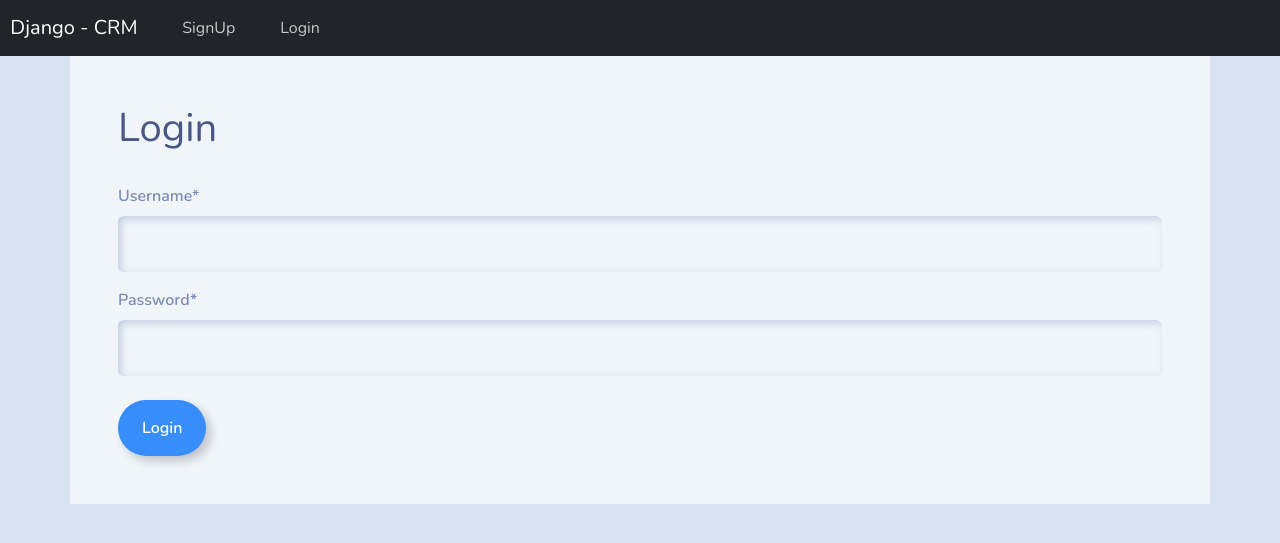
After one commit to mostafa3ttar/Django-Build-CRM, a Django app: page /users/login/ in a window 1280 px wide. The commit adds this page. Shown: the top 543 px of the page. Run offline with Django 5.2, Linux system fonts and the light colour scheme; some libraries are stand-ins or nearby versions.

Commit message:
feat: setup custom user model and authentication system

```diff
--- a/project/settings.py
+++ b/project/settings.py
@@ -129,3 +129,4 @@ USE_TZ = True
 STATIC_URL = 'static/'
 
 AUTH_USER_MODEL = 'users.User'
+LOGIN_URL = 'login'
--- a/project/urls.py
+++ b/project/urls.py
@@ -3,5 +3,6 @@ from django.urls import path , include
 
 urlpatterns = [
     path('admin/', admin.site.urls),
+    path('users/', include('users.urls')),
     path('', include('webapp.urls')),
 ]
--- a/templates/parts/navbar.html
+++ b/templates/parts/navbar.html
@@ -1,5 +1,5 @@
 <nav class="navbar navbar-expand-lg navbar-dark bg-dark justify-content-center">
-    <a class="navbar-brand main-heading" href="">
+    <a class="navbar-brand main-heading" href="{% url 'webapp:home' %}">
 
         &nbsp; Django - CRM
     </a>
@@ -11,12 +11,11 @@
         <ul class="navbar-nav mr-auto">
             &nbsp; &nbsp; &nbsp;
             <li class="nav-item">
-                <a class="nav-link" href="{% url 'register' %}">Register &nbsp; <i class="fa fa-home"
-                        aria-hidden="true"></i> </a>
+                <a class="nav-link" href="{% url 'users:register' %}">SignUp &nbsp; <i class="fa fa-home" aria-hidden="true"></i> </a>
             </li>
             &nbsp; &nbsp; &nbsp;
             <li class="nav-item">
-                <a class="nav-link" href="">Sign out &nbsp; <i class="fa fa-sign-out" aria-hidden="true"></i> </a>
+                <a class="nav-link" href="{% url 'users:login' %}">Login &nbsp; <i class="fa fa-sign-out" aria-hidden="true"></i> </a>
             </li>
             &nbsp; &nbsp; &nbsp;
         </ul>
--- /dev/null
+++ b/templates/users/login.html
@@ -0,0 +1,22 @@
+{% extends "base.html" %}
+{% load crispy_forms_tags %}
+
+{% block content %}
+
+<div class="container bg-light shadow-md p-5 form-layout">
+    <h1>Login</h1>
+
+    <hr>
+
+    <form method="POST" , autocomplete="off">
+    {% csrf_token %}
+
+    <!-- {{ form.as_p }} -->
+    {{ form|crispy }}
+
+    <button type="submit" class="btn btn-outline-primary mt-2">Login</button>
+    </form>
+
+</div>
+
+{% endblock content %}
--- a/templates/web/register.html
+++ b/templates/users/register.html
@@ -8,13 +8,14 @@
 
     <hr>
 
-    <form method="post" , autocomplete="off"></form>
+    <form method="POST" , autocomplete="off">
     {% csrf_token %}
 
     <!-- {{ form.as_p }} -->
     {{ form|crispy }}
 
-    <button type="submit" class="btn btn-outline-primary">Register</button>
+    <button type="submit" class="btn btn-outline-primary">SignUp</button>
+    </form>
 
 </div>
 
--- /dev/null
+++ b/users/form.py
@@ -0,0 +1,17 @@
+from django import forms
+from django.contrib.auth.forms import UserCreationForm, AuthenticationForm
+# from django.contrib.auth.models import User
+from .models import User
+from django.forms.widgets import PasswordInput, TextInput
+
+
+
+# register
+class CustomUserCreationForm(UserCreationForm):
+    class Meta:
+        model = User
+        fields = ['username', 'password1', 'password2']
+
+class LoginForm(AuthenticationForm):
+    username = forms.CharField(widget=TextInput)
+    password = forms.CharField(widget=PasswordInput)
--- a/users/models.py
+++ b/users/models.py
@@ -5,3 +5,6 @@ from django.db import models
 
 class User(AbstractUser):
     pass
+
+    def __str__(self):
+        return self.username
--- /dev/null
+++ b/users/urls.py
@@ -0,0 +1,10 @@
+from django.urls import path
+from . import views
+
+app_name = 'users'
+
+urlpatterns = [
+    path('register/', views.register, name='register'),
+    path('login/', views.my_login, name='login'),
+    path('logout/', views.my_logout, name='logout'),
+]
--- a/users/views.py
+++ b/users/views.py
@@ -1,3 +1,49 @@
-from django.shortcuts import render
+from django.shortcuts import render, redirect
+from django.contrib.auth import authenticate, login, logout
+from .form import CustomUserCreationForm, LoginForm
 
 # Create your views here.
+
+
+def register(request):
+    # form = CustomUserCreationForm()
+    if request.method == 'POST':
+        form = CustomUserCreationForm(request.POST)
+        if form.is_valid():
+            form.save()
+            return redirect('users:login')
+    else:
+        form = CustomUserCreationForm()
+
+    context = {'form':form}
+
+    return render(request, 'users/register.html', context)
+
+
+# login user
+
+def my_login(request):
+    form = LoginForm()
+    if request.method == 'POST':
+        form = LoginForm(request, data=request.POST)
+        if form.is_valid:
+            username = request.POST.get('username')
+            password = request.POST.get('password')
+
+            # authentication
+            user = authenticate(request, username=username,password=password)
+
+            if user is not None:
+                login(request, user)
+                return redirect('webapp:dashboard')
+
+    else:
+        form = LoginForm()
+
+    context = {'form': form}
+
+    return render(request, 'users/login.html', context)
+
+def my_logout(request):
+    logout(request)
+    return redirect('users:login')
--- a/webapp/urls.py
+++ b/webapp/urls.py
@@ -1,9 +1,9 @@
 from django.urls import path
 from . import views
 
-app_name = ''
+app_name = 'webapp'
 
 urlpatterns = [
-    path('', views.index),
-    path('register/', views.register, name='register'),
+    path('', views.home, name='home'),
+    path('dashboard/', views.dashboard, name='dashboard'),
 ]
```
Also changed, not shown: templates/web/dashboard.html (added, +13 -0 lines), webapp/form.py (+0 -10 lines), webapp/views.py (+7 -15 lines), templates/web/home.html (renamed from templates/web/index.html).
